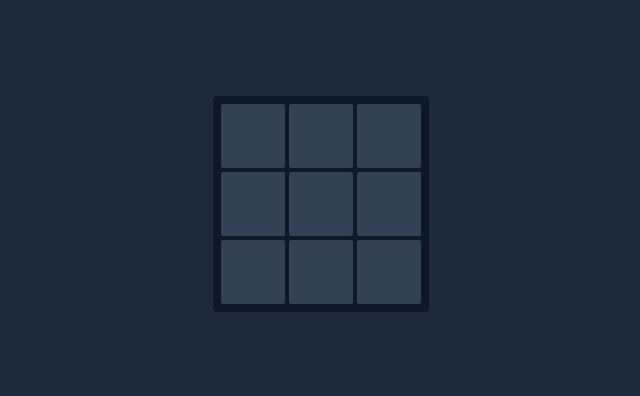
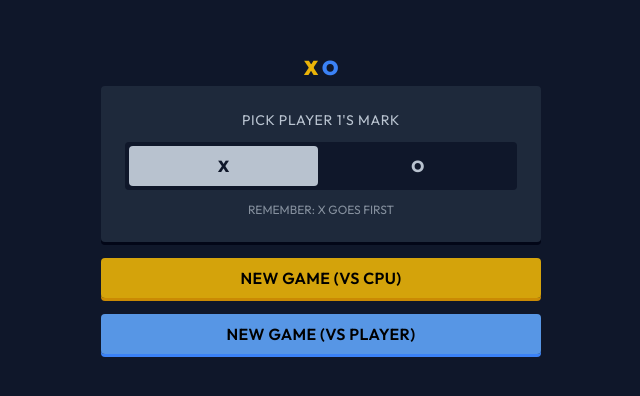
Before and after one commit to orlandodiazc/tic-tac-toe, a React (Vite) app: page / in a window 1280 px wide. Shown: the part 196-592 px from the top of the page, without its empty margins (319-959 px from the left). Built offline with nearby package versions, Linux system fonts and the light colour scheme.

Commit message:
Add home page and refactor components

```diff
--- a/package.json
+++ b/package.json
@@ -10,8 +10,11 @@
     "preview": "vite preview"
   },
   "dependencies": {
+    "@radix-ui/react-dialog": "^1.0.3",
+    "@radix-ui/react-toggle-group": "^1.0.3",
     "react": "^18.2.0",
-    "react-dom": "^18.2.0"
+    "react-dom": "^18.2.0",
+    "react-router-dom": "^6.11.1"
   },
   "devDependencies": {
     "@types/react": "^18.0.28",
--- a/src/App.tsx
+++ /dev/null
@@ -1,54 +0,0 @@
-import { useState } from "react";
-
-const GRID = Array.from(Array(9).keys());
-const WINNER_COMB = [
-  [0, 1, 2],
-  [3, 4, 5],
-  [6, 7, 8],
-  [0, 3, 6],
-  [1, 4, 7],
-  [2, 5, 8],
-  [0, 4, 8],
-  [2, 4, 6],
-];
-
-export default function App() {
-  const [player, setPlayer] = useState<"X" | "O">("X");
-  const [board, setBoard] = useState<Map<number, "X" | "O">>(() => new Map());
-  const [result, setResult] = useState<string>();
-
-  function handleClick(cell: number) {
-    if (board.has(cell)) return;
-
-    const draft = new Map(board).set(cell, player);
-    setBoard(draft);
-    setPlayer((prevPlayer) => (prevPlayer === "X" ? "O" : "X"));
-    const winner = WINNER_COMB.find((comb) =>
-      comb.every((cell) => draft.get(cell) === player)
-    );
-    if (winner) setResult(player);
-  }
-  return (
-    <main className="grid grid-cols-3 gap-1 bg-slate-900 p-2 rounded">
-      {GRID.map((i) => {
-        const currentCell = board.get(i);
-        return (
-          <button
-            key={i}
-            onClick={() => handleClick(i)}
-            className={`bg-slate-700 w-16 h-16 rounded-sm font-bold text-5xl ${
-              currentCell === "X" ? "text-yellow-500" : "text-blue-500"
-            }`}
-          >
-            {currentCell || " "}
-          </button>
-        );
-      })}
-      {result && (
-        <div className="text-red-500 text-lg absolute">
-          {result} takes the round
-        </div>
-      )}
-    </main>
-  );
-}
--- /dev/null
+++ b/src/components/Button.tsx
@@ -0,0 +1,20 @@
+import { ComponentProps } from "react";
+
+export default function Button({
+  variant,
+  className,
+  ...rest
+}: ComponentProps<"button"> & { variant?: "yellow" | "blue" }) {
+  const variantClasses =
+    variant === "yellow"
+      ? "bg-yellow-500/90 shadow-yellow-600"
+      : variant === "blue"
+      ? "bg-blue-400/90 shadow-blue-500"
+      : "bg-slate-400/90 shadow-slate-500";
+  return (
+    <button
+      {...rest}
+      className={`p-2 rounded  tracking-wide font-semibold shadow-down hover:opacity-90 ${variantClasses} ${className}`}
+    ></button>
+  );
+}
--- /dev/null
+++ b/src/components/Logo.tsx
@@ -0,0 +1,8 @@
+export default function Logo({ className }: { className?: string }) {
+  return (
+    <>
+      <span className={`text-yellow-500 ${className}`}>X </span>
+      <span className={`text-blue-500 ${className}`}>O</span>
+    </>
+  );
+}
--- a/src/components/Modal.tsx
+++ /dev/null
@@ -1,3 +0,0 @@
-export default function Modal({}) {
-  return null;
-}
--- /dev/null
+++ b/src/components/WinnerModal.tsx
@@ -0,0 +1,44 @@
+import * as Dialog from "@radix-ui/react-dialog";
+import { useEffect, useState } from "react";
+
+export default function WinnerModal({ winner }: { winner: "X" | "O" }) {
+  const [open, setOpen] = useState<boolean>(false);
+  useEffect(() => {
+    setOpen(true);
+  }, [winner]);
+  return (
+    <Dialog.Root open={open} onOpenChange={setOpen}>
+      <Dialog.Trigger />
+      <Dialog.Portal>
+        <Dialog.Overlay className="fixed inset-0" />
+        <Dialog.Content className="tracking-wider fixed top-1/2 left-1/2 bg-slate-700 -translate-x-1/2 w-screen md:w-1/2 md:rounded-lg -translate-y-1/2 p-4  flex flex-col gap-3 text-center py-6">
+          <Dialog.Title className="text-slate-300/90">YOU WON!</Dialog.Title>
+          <Dialog.Description className="text-cyan-500  flex justify-center items-center gap-3">
+            <span className="text-5xl font-extrabold">
+              {winner.toUpperCase()}
+            </span>{" "}
+            <span className="text-2xl font-bold">TAKES THE ROUND!</span>
+          </Dialog.Description>
+          <div className="flex justify-center gap-2 font-bold">
+            <Dialog.Close asChild>
+              <button
+                aria-label="Quit"
+                className="p-2 rounded bg-slate-400/90 font-semibold shadow-down  shadow-slate-500"
+              >
+                QUIT
+              </button>
+            </Dialog.Close>
+            <Dialog.Close asChild>
+              <button
+                aria-label="Quit"
+                className="p-2 rounded bg-yellow-500/90 tracking-wide font-semibold shadow-down  shadow-yellow-600"
+              >
+                NEXT ROUND
+              </button>
+            </Dialog.Close>
+          </div>
+        </Dialog.Content>
+      </Dialog.Portal>
+    </Dialog.Root>
+  );
+}
--- a/src/index.css
+++ b/src/index.css
@@ -1,9 +1,11 @@
+@import url("https://fonts.googleapis.com/css2?family=Outfit:wght@100;200;300;400;500;600;700;800;900&display=swap");
+
 @tailwind base;
 @tailwind components;
 @tailwind utilities;
 
 @layer base {
   body {
-    @apply bg-slate-800 grid place-content-center h-screen;
+    @apply grid h-screen;
   }
 }
--- a/src/main.tsx
+++ b/src/main.tsx
@@ -1,10 +1,23 @@
-import React from 'react'
-import ReactDOM from 'react-dom/client'
-import App from './App.tsx'
-import './index.css'
+import "./index.css";
+import React from "react";
+import ReactDOM from "react-dom/client";
+import { createBrowserRouter, RouterProvider } from "react-router-dom";
+import Board from "./pages/Board";
+import Home from "./pages/Home";
 
-ReactDOM.createRoot(document.getElementById('root') as HTMLElement).render(
+const router = createBrowserRouter([
+  {
+    path: "/",
+    element: <Home />,
+  },
+  {
+    path: "/play",
+    element: <Board />,
+  },
+]);
+
+ReactDOM.createRoot(document.getElementById("root") as HTMLElement).render(
   <React.StrictMode>
-    <App />
-  </React.StrictMode>,
-)
+    <RouterProvider router={router} />
+  </React.StrictMode>
+);
--- /dev/null
+++ b/src/pages/Board.tsx
@@ -0,0 +1,53 @@
+import { useState } from "react";
+import WinnerModal from "../components/WinnerModal";
+
+const GRID = Array.from(Array(9).keys());
+const WINNER_COMB = [
+  [0, 1, 2],
+  [3, 4, 5],
+  [6, 7, 8],
+  [0, 3, 6],
+  [1, 4, 7],
+  [2, 5, 8],
+  [0, 4, 8],
+  [2, 4, 6],
+];
+
+export default function Board() {
+  const [player, setPlayer] = useState<"X" | "O">("X");
+  const [board, setBoard] = useState<Map<number, "X" | "O">>(() => new Map());
+  const [result, setResult] = useState<"X" | "O">();
+
+  function handleClick(cell: number) {
+    if (board.has(cell)) return;
+
+    const draft = new Map(board).set(cell, player);
+    setBoard(draft);
+    setPlayer((prevPlayer) => (prevPlayer === "X" ? "O" : "X"));
+    const winner = WINNER_COMB.find((comb) =>
+      comb.every((cell) => draft.get(cell) === player)
+    );
+    if (winner) setResult(player);
+  }
+  return (
+    <main className="bg-slate-900 h-full flex items-center">
+      <section className="grid grid-cols-3 gap-2 bg-slate-900 p-2 rounded m-auto">
+        {GRID.map((i) => {
+          const currentCell = board.get(i);
+          return (
+            <button
+              key={i}
+              onClick={() => handleClick(i)}
+              className={`bg-slate-800 w-16 h-16 rounded shadow-down shadow-slate-950 font-bold text-5xl pb-1 ${
+                currentCell === "X" ? "text-yellow-500" : "text-blue-500"
+              }`}
+            >
+              {(currentCell || " ").toUpperCase()}
+            </button>
+          );
+        })}
+        {result && <WinnerModal winner={result} />}
+      </section>
+    </main>
+  );
+}
--- /dev/null
+++ b/src/pages/Home.tsx
@@ -0,0 +1,47 @@
+import Button from "../components/Button";
+import Logo from "../components/Logo";
+import * as ToggleGroup from "@radix-ui/react-toggle-group";
+
+export default function Home() {
+  return (
+    <main className="bg-slate-900 h-full flex items-center">
+      <div className="px-1 w-full max-w-md m-auto flex flex-col gap-1">
+        <div className="text-center text-xl">
+          <Logo className="font-black" />
+        </div>
+        <section className="flex flex-col gap-4">
+          <div className="flex flex-col gap-3 text-center bg-slate-800 p-6 rounded shadow-down shadow-slate-950">
+            <h2 className="text-sm text-slate-300/90 tracking-wider">
+              PICK PLAYER 1'S MARK
+            </h2>
+            <ToggleGroup.Root
+              type="single"
+              defaultValue="x"
+              aria-label="Pick mark"
+              onValueChange={(value) => console.log(value)}
+              className="p-1 bg-slate-900 grid grid-flow-col gap-1 rounded font-extrabold h-12"
+            >
+              <ToggleGroup.Item
+                value="x"
+                className="text-slate-300/90 data-[state=on]:text-slate-900 data-[state=on]:bg-slate-300/90 rounded"
+              >
+                X
+              </ToggleGroup.Item>
+              <ToggleGroup.Item
+                value="o"
+                className="text-slate-300/90 data-[state=on]:text-slate-900 data-[state=on]:bg-slate-300/90 rounded"
+              >
+                O
+              </ToggleGroup.Item>
+            </ToggleGroup.Root>
+            <p className="text-xs text-slate-300/60">REMEMBER: X GOES FIRST</p>
+          </div>
+          <div className="flex flex-col gap-4">
+            <Button variant="yellow">NEW GAME (VS CPU)</Button>
+            <Button variant="blue">NEW GAME (VS PLAYER)</Button>
+          </div>
+        </section>
+      </div>
+    </main>
+  );
+}
--- a/tailwind.config.js
+++ b/tailwind.config.js
@@ -1,8 +1,18 @@
 /** @type {import('tailwindcss').Config} */
+
+const defaultTheme = require("tailwindcss/defaultTheme");
+
 export default {
   content: ["./index.html", "./src/**/*.{js,ts,jsx,tsx}"],
   theme: {
-    extend: {},
+    extend: {
+      fontFamily: {
+        sans: ["Outfit", ...defaultTheme.fontFamily.sans],
+      },
+      boxShadow: {
+        down: "0 3px 0 0 rgba(0, 0, 0, 0.9)",
+      },
+    },
   },
   plugins: [],
 };
```
Also changed, not shown: 1 other file (tests, documents, lock files or other folders).
